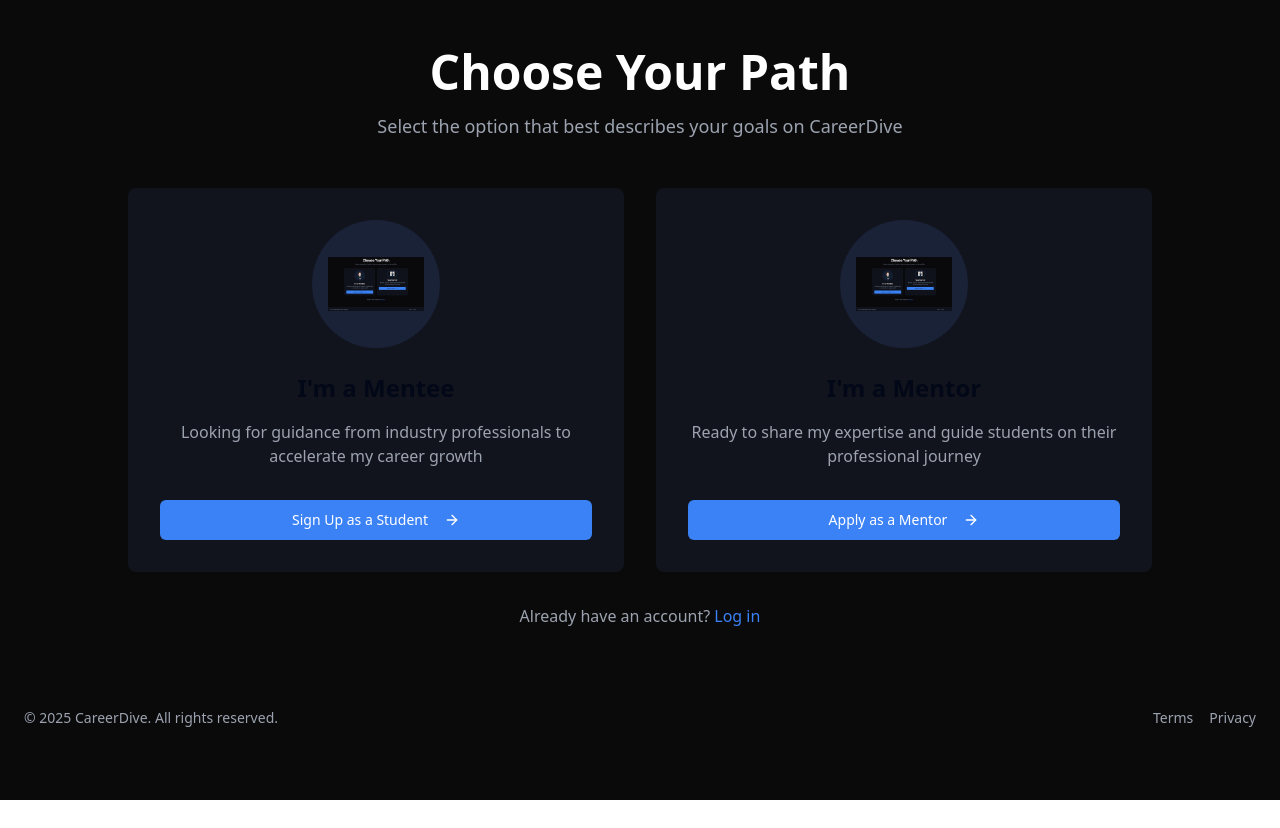
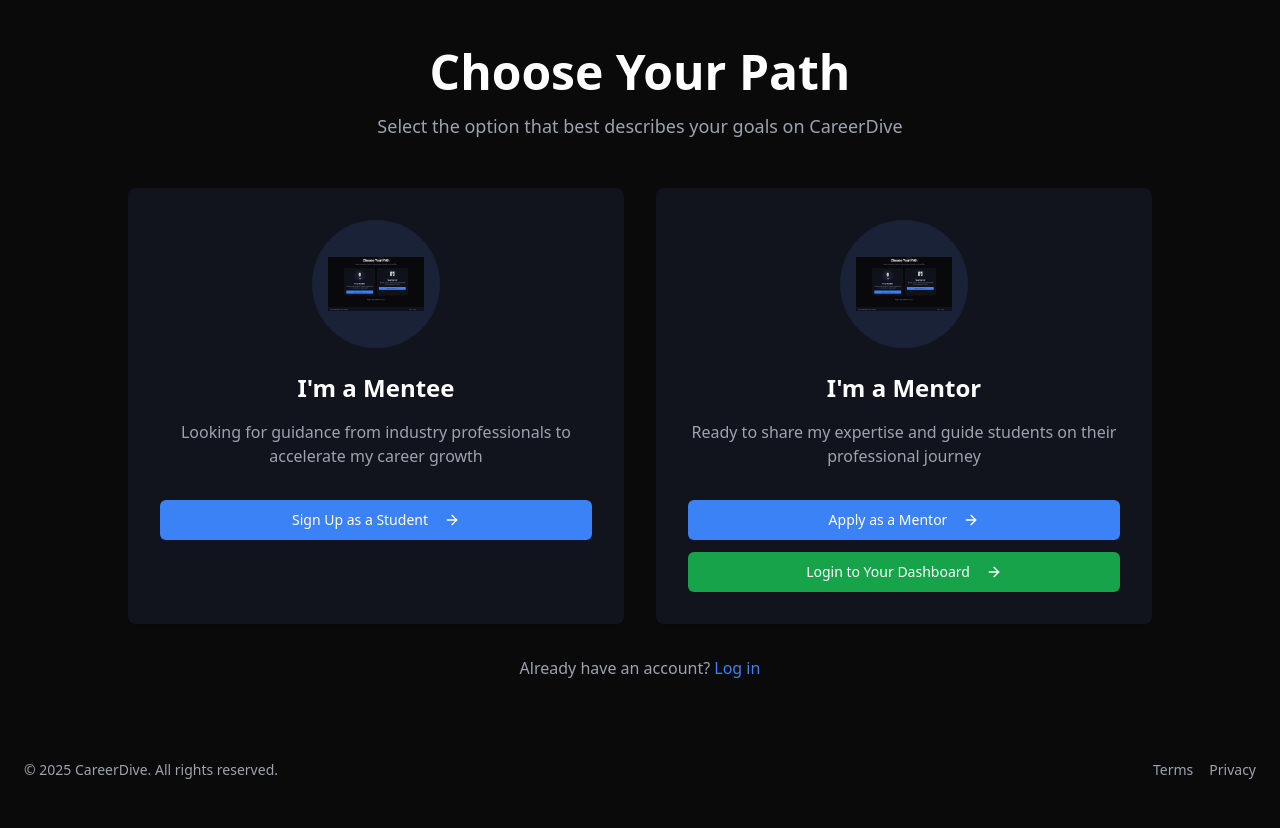
Before and after one commit to JRshubhu12/careerdive-landing-page, a React (Vite) app: page /get-started in a window 1280 px wide. Before the commit the page ends 800 px from the top, so only its background shows below. Built offline with nearby package versions, Linux system fonts and the light colour scheme.

Commit message:
get stated

```diff
--- a/src/pages/GetStarted.tsx
+++ b/src/pages/GetStarted.tsx
@@ -29,7 +29,7 @@ const GetStarted = () => {
                 className="w-24 h-24 object-contain"
               />
             </div>
-            <h2 className="text-2xl font-bold mb-4">I'm a Mentee</h2>
+            <h2 className="text-2xl font-bold mb-4 text-white">I'm a Mentee</h2>
             <p className="text-gray-400 mb-8">
               Looking for guidance from industry professionals to accelerate my career growth
             </p>
@@ -49,23 +49,32 @@ const GetStarted = () => {
       className="w-24 h-24 object-contain"
     />
   </div>
-            <h2 className="text-2xl font-bold mb-4">I'm a Mentor</h2>
+  <h2 className="text-2xl font-bold mb-4 text-white">I'm a Mentor</h2>
   <p className="text-gray-400 mb-8">
     Ready to share my expertise and guide students on their professional journey
   </p>
+  <div className="w-full space-y-3">
     <Button
       onClick={() => navigate('/apply-mentor')}
       className="w-full bg-[#3B82F6] hover:bg-[#2563EB] text-white"
     >
       Apply as a Mentor <ArrowRight className="ml-2" />
     </Button>
+    <Button
+      onClick={() => window.location.href = "https://mentor-dashboard.netlify.app/dashboard"}
+      className="w-full bg-green-600 hover:bg-green-700 text-white"
+    >
+      Login to Your Dashboard <ArrowRight className="ml-2" />
+    </Button>
+  </div>
 </Card>
+
         </div>
 
         <div className="text-center mt-8">
           <p className="text-gray-400">
             Already have an account?{' '}
-            <a href="/login" className="text-[#3B82F6] hover:underline">
+            <a href="https://mentor-dashboard.netlify.app/dashboard" className="text-[#3B82F6] hover:underline">
               Log in
             </a>
           </p>
```
Lines whose indentation alone changed are shown as unchanged.
